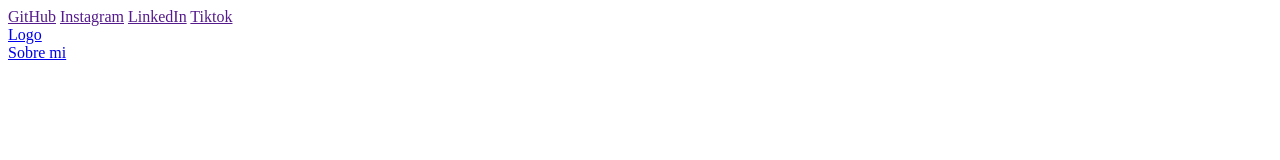
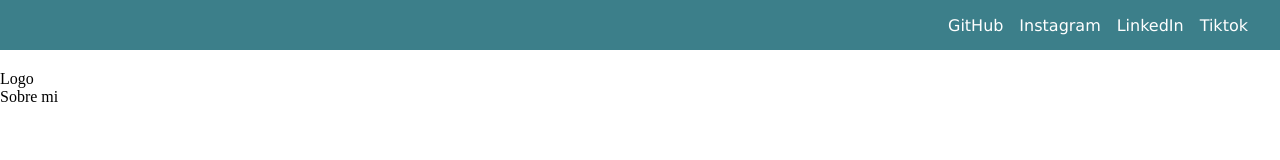
Before and after one commit to johanqnms/alteru-blog, a plain HTML site: page index.html in a window 1280 px wide. Drawn offline with Linux system fonts and the light colour scheme.

Commit message:
Estilos en el Header I

```diff
--- a/assets/css/main.css
+++ b/assets/css/main.css
@@ -0,0 +1,45 @@
+body {
+  margin: 0;
+  padding: 0;
+  position: fixed;
+  top: 0;
+  left: 0;
+  right: 0;
+  left: 0;
+}
+
+a {
+  text-decoration: none;
+  display: inline;
+  color: black;
+}
+
+header {
+  width: 100%;
+  height: 140px;
+  display: grid;
+  grid-template-rows: 1fr 1fr;
+}
+
+header .header-icons-container {
+  height: 50px;
+  width: 100%;
+  background-color: rgb(60, 127, 138);
+  display: grid;
+}
+
+header .header-icons-container .icons {
+  width: 300px;
+  height: auto;
+  display: flex;
+  justify-items: flex-end;
+  align-items: center;
+  justify-content: space-between;
+  justify-self: end;
+  margin-right: 2rem;
+}
+
+header .header-icons-container .icons a {
+  color: white;
+  font-family: Verdana, Geneva, Tahoma, sans-serif;
+}
--- a/index.html
+++ b/index.html
@@ -5,17 +5,26 @@
     <meta http-equiv="X-UA-Compatible" content="IE=edge" />
     <meta name="viewport" content="width=device-width, initial-scale=1.0" />
     <title>Blog personal - Johan Quijano - Tutor AlterU</title>
+    <link rel="stylesheet" href="assets/css/main.css" />
   </head>
   <body>
-    <section>
+    <header>
+      <section class="header-icons-container">
+        <div class="icons">
           <a href="">GitHub</a>
           <a href="">Instagram</a>
           <a href="">LinkedIn</a>
           <a href="">Tiktok</a>
+        </div>
       </section>
       <nav>
-      <section><a href="/">Logo</a></section>
-      <section><a href="perfil.html">Sobre mi</a></section>
+        <section class="nav-logo-container">
+          <a href="/">Logo</a>
+        </section>
+        <section class="profile">
+          <a href="perfil.html">Sobre mi</a>
+        </section>
       </nav>
+    </header>
   </body>
 </html>
```
Lines whose indentation alone changed are shown as unchanged.
